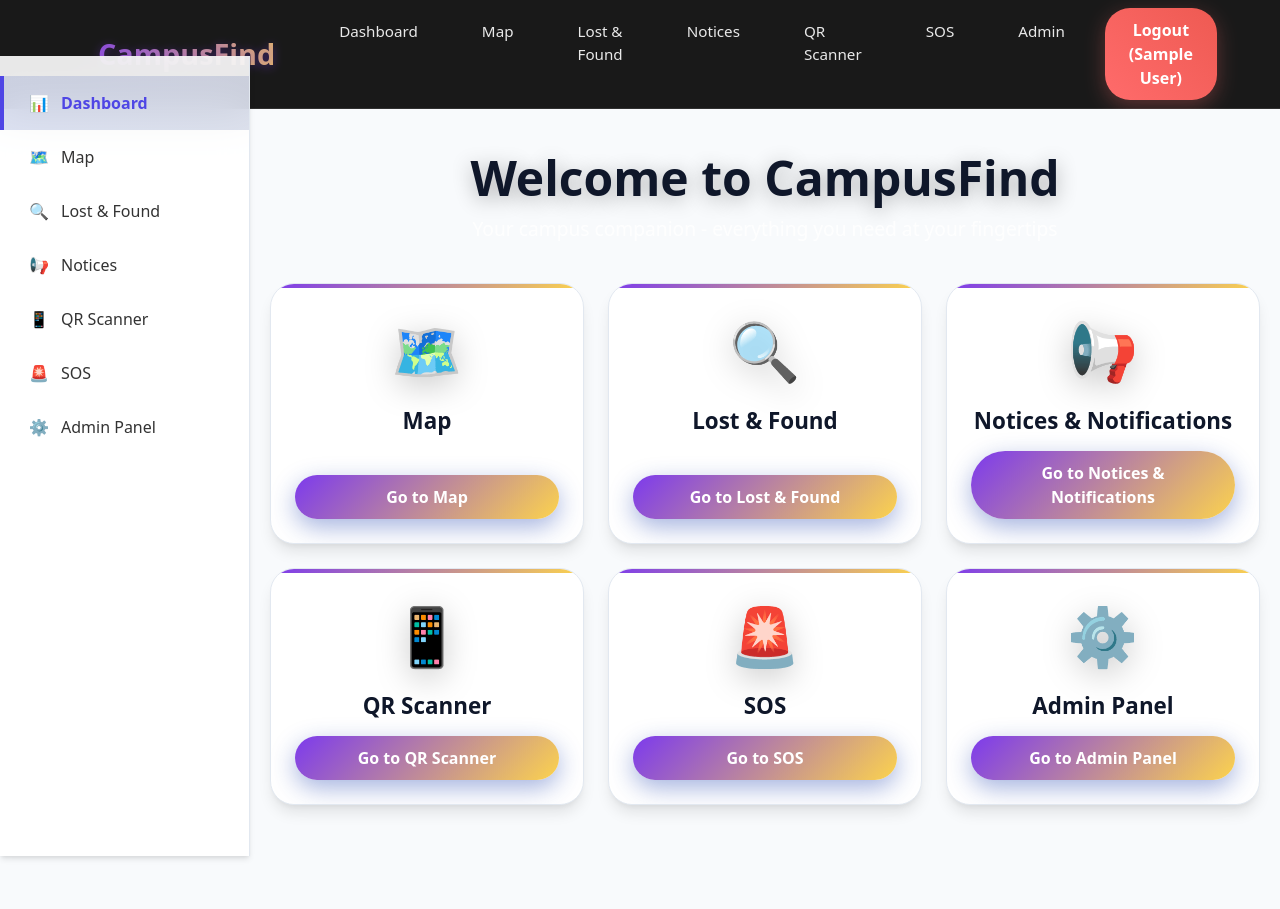
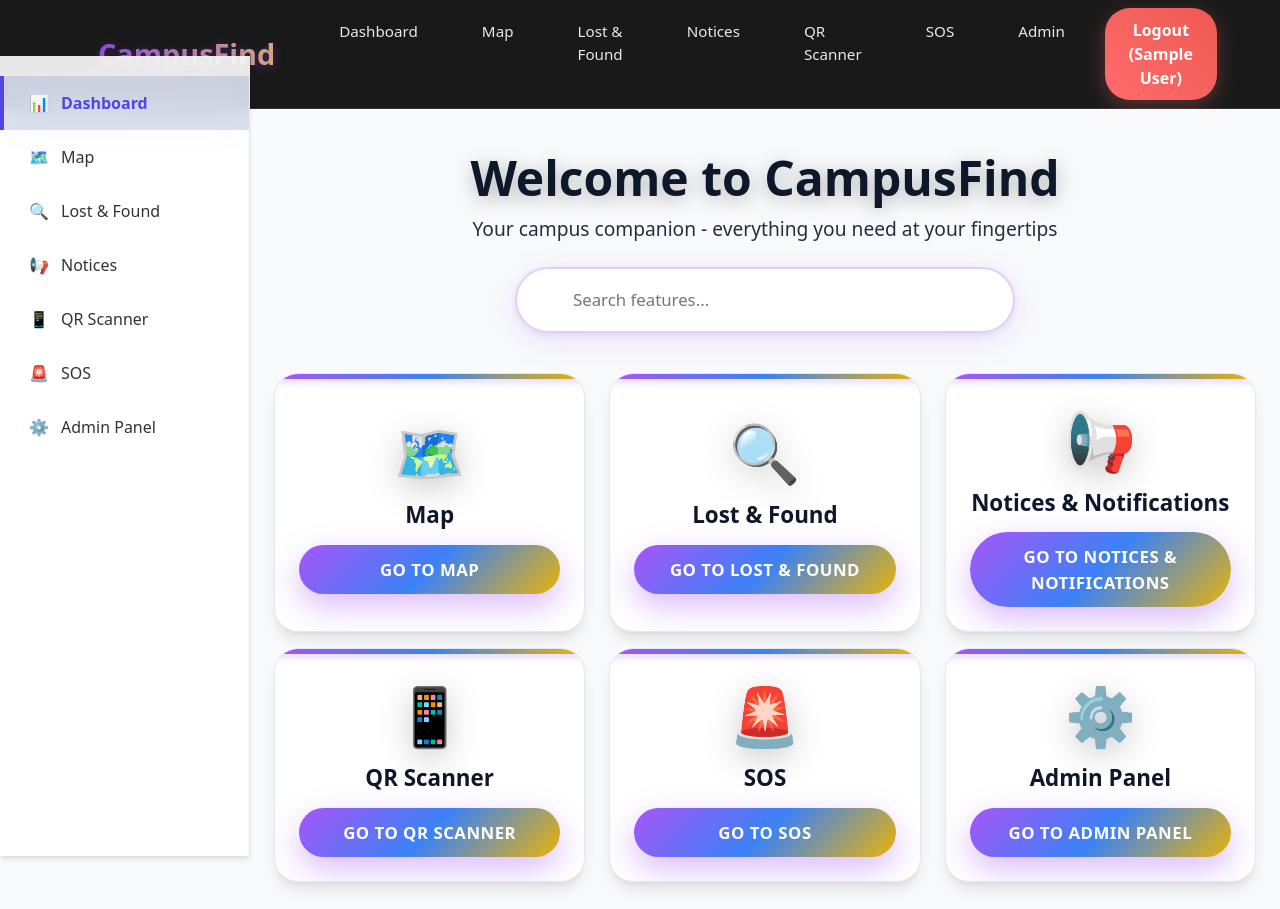
Before and after one commit to Dikshit-singh02/CampusFind, a React (Create React App) app in the folder campusfind-frontend/: page /dashboard in a window 1280 px wide. Built offline with nearby package versions, Linux system fonts and the light colour scheme; sample sign-in values are in the browser's storage.

Commit message:
some css added

```diff
--- a/campusfind-frontend/src/pages/Dashboard.css
+++ b/campusfind-frontend/src/pages/Dashboard.css
@@ -27,10 +27,78 @@
   text-align: center;
   padding: 40px 20px;
   flex-shrink: 0;
-  color: white;
+  color: var(--text-primary);
   position: relative;
   z-index: 2;
   animation: fadeInDown 1s ease-out;
+}
+
+.dashboard-search {
+  max-width: 500px;
+  margin: 0 auto;
+}
+
+.search-container {
+  position: relative;
+  display: flex;
+  align-items: center;
+}
+
+.search-icon {
+  position: absolute;
+  left: 16px;
+  color: #9ca3af;
+  z-index: 2;
+  font-size: 1.1rem;
+}
+
+.search-input {
+  width: 100%;
+  padding: 18px 20px 18px 56px;
+  border: 2px solid rgba(168, 85, 247, 0.3);
+  border-radius: 50px;
+  background: rgba(255, 255, 255, 0.95);
+  backdrop-filter: blur(25px);
+  font-size: 1.05rem;
+  transition: all 0.4s cubic-bezier(0.25, 0.46, 0.45, 0.94);
+  box-shadow:
+    0 8px 32px rgba(168, 85, 247, 0.15),
+    0 2px 8px rgba(0,0,0,0.08);
+}
+
+.search-input:focus {
+  outline: none;
+  border-color: #a855f7;
+  box-shadow:
+    0 0 0 4px rgba(168, 85, 247, 0.2),
+    0 16px 48px rgba(168, 85, 247, 0.25),
+    0 4px 16px rgba(0,0,0,0.12);
+  transform: translateY(-2px);
+}
+
+.qr-section {
+  max-width: 400px;
+  margin: 0 auto;
+}
+
+.qr-card {
+  background: linear-gradient(135deg, rgba(255,255,255,0.95), rgba(248,250,252,0.9));
+  backdrop-filter: blur(30px);
+  border: 1px solid rgba(168,85,247,0.2);
+  border-radius: 32px;
+  box-shadow:
+    0 20px 60px rgba(168,85,247,0.2),
+    0 8px 24px rgba(0,0,0,0.1);
+  padding: 2.5rem 2rem;
+  transition: all 0.4s ease;
+  cursor: pointer;
+}
+
+.qr-card:hover {
+  transform: translateY(-4px);
+  box-shadow:
+    0 28px 80px rgba(168,85,247,0.3),
+    0 12px 32px rgba(0,0,0,0.15);
 }
 
 .dashboard-hero h1 {
@@ -48,14 +116,17 @@
 }
 
 .dashboard-grid {
-  max-width: 1200px;
+  max-width: 1400px;
   margin: 0 auto;
-  padding: 0 20px;
+  padding: 0 24px 24px;
   flex: 1;
   display: flex;
+  flex-direction: column;
+  gap: 2rem;
   position: relative;
   z-index: 2;
-  overflow: hidden;
+  overflow-y: auto;
+  scrollbar-width: thin;
 }
 
 .module-card {
@@ -87,18 +158,20 @@
   top: 0;
   left: 0;
   right: 0;
-  height: 4px;
-  background: var(--primary-gradient);
+  height: 5px;
+  background: linear-gradient(90deg, #a855f7, #3b82f6, #eab308);
   transition: all 0.6s ease;
+  box-shadow: 0 2px 8px rgba(168, 85, 247, 0.4);
 }
 
 .card-glass:hover {
-  transform: translateY(-12px) scale(1.02);
+  transform: translateY(-10px) scale(1.03);
   box-shadow:
-    0 40px 80px rgba(0,0,0,0.2),
-    0 0 0 1px rgba(255,255,255,0.1),
-    inset 0 1px 0 rgba(255,255,255,0.6);
-  background: rgba(255, 255, 255, 0.25);
+    0 32px 64px rgba(168, 85, 247, 0.25),
+    0 0 0 1px rgba(255,255,255,0.3),
+    inset 0 1px 0 rgba(255,255,255,0.8);
+  background: rgba(255, 255, 255, 0.15);
+  border-color: rgba(168, 85, 247, 0.5);
 }
 
 .card-glass:hover .module-card-inner {
@@ -126,19 +199,21 @@
 }
 
 .gradient-btn {
-  background: var(--primary-gradient);
+  background: linear-gradient(135deg, #a855f7 0%, #3b82f6 50%, #eab308 100%);
   border: none;
   border-radius: 50px;
-  padding: 10px 24px;
-  font-weight: 600;
-  font-size: clamp(0.9rem, 2.5vw, 1rem);
+  padding: 12px 28px;
+  font-weight: 700;
+  font-size: clamp(0.95rem, 2.5vw, 1.05rem);
   color: white;
   text-decoration: none;
   display: inline-block;
   transition: all 0.5s cubic-bezier(0.25, 0.46, 0.45, 0.94);
-  box-shadow: 0 8px 24px rgba(30, 64, 175, 0.4);
+  box-shadow: 0 12px 32px rgba(168, 85, 247, 0.4);
   position: relative;
   overflow: hidden;
+  text-transform: uppercase;
+  letter-spacing: 0.5px;
 }
 
 .gradient-btn::before {
@@ -148,8 +223,8 @@
   left: -100%;
   width: 100%;
   height: 100%;
-  background: linear-gradient(90deg, transparent, rgba(255,255,255,0.3), transparent);
-  transition: left 0.5s;
+  background: linear-gradient(90deg, transparent, rgba(255,255,255,0.4), transparent);
+  transition: left 0.6s ease;
 }
 
 .gradient-btn:hover::before {
--- a/campusfind-frontend/src/pages/Dashboard.js
+++ b/campusfind-frontend/src/pages/Dashboard.js
@@ -1,8 +1,10 @@
-import React from 'react';
+import React, { useState } from 'react';
+import { QRCodeSVG } from 'qrcode.react';
 import { Link } from 'react-router-dom';
 import './Dashboard.css';
 
 const Dashboard = () => {
+  const [searchTerm, setSearchTerm] = useState('');
   const modules = [
     { name: 'Map', path: '/map', icon: '🗺️' },
     { name: 'Lost & Found', path: '/lostfound', icon: '🔍' },
@@ -12,32 +14,70 @@ const Dashboard = () => {
     { name: 'Admin Panel', path: '/admin', icon: '⚙️' }
   ];
 
+  const filteredModules = modules.filter(module =>
+    module.name.toLowerCase().includes(searchTerm.toLowerCase())
+  );
+
+  const websiteUrl = window.location.origin;
+
   return (
     <div className="dashboard-root">
       <main role="main">
         <section className="dashboard-hero">
           <h1>Welcome to CampusFind</h1>
           <p>Your campus companion - everything you need at your fingertips</p>
+          <div className="dashboard-search mt-4">
+            <div className="search-container">
+              <i className="fas fa-search search-icon"></i>
+              <input
+                type="text"
+                className="search-input"
+                placeholder="Search features..."
+                value={searchTerm}
+                onChange={(e) => setSearchTerm(e.target.value)}
+              />
+            </div>
+          </div>
         </section>
         <div className="dashboard-grid">
-          <div className="row">
-            {modules.map((module, index) => (
-              <div key={index} className={`col-md-4 mb-4 fadeInUp`}>
-                <div className="module-card">
-                  <div className="module-card-inner h-100">
-                    <div className="card-glass h-100 p-4">
-                      <div className="card-body text-center d-flex flex-column justify-content-center h-100">
-                        <div className="icon-pulse mb-3">{module.icon}</div>
-                        <h5 className="card-title-dashboard">{module.name}</h5>
-                        <Link to={module.path} className="gradient-btn mt-auto">
-                          Go to {module.name}
-                        </Link>
+          {filteredModules.length > 0 ? (
+            <div className="row">
+              {filteredModules.map((module, index) => (
+                <div key={index} className={`col-md-4 mb-3 fadeInUp`}>
+                  <div className="module-card h-100">
+                    <div className="module-card-inner h-100">
+                      <div className="card-glass h-100 p-3">
+                        <div className="card-body text-center d-flex flex-column justify-content-center h-100 p-2">
+                          <div className="icon-pulse mb-2">{module.icon}</div>
+                          <h5 className="card-title-dashboard mb-3">{module.name}</h5>
+                          <Link to={module.path} className="gradient-btn w-100">
+                            Go to {module.name}
+                          </Link>
+                        </div>
                       </div>
                     </div>
                   </div>
                 </div>
+              ))}
+            </div>
+          ) : (
+            <div className="text-center py-5">
+              <h4>No features found matching "{searchTerm}"</h4>
+              <p className="text-muted">Try searching for Map, Lost & Found, SOS, etc.</p>
+            </div>
+          )}
+
+          {/* QR Code Section */}
+          <div className="row mt-4">
+            <div className="col-12">
+              <div className="qr-section text-center">
+                <h5 className="mb-4">Share CampusFind</h5>
+                <div className="qr-card p-4">
+<QRCodeSVG value={websiteUrl} size={180} />
+                  <p className="mt-3 mb-0 text-muted small">Scan to visit CampusFind</p>
+                </div>
               </div>
-            ))}
+            </div>
           </div>
         </div>
       </main>
```
Also changed, not shown: 1 other file (tests, documents, lock files or other folders).
